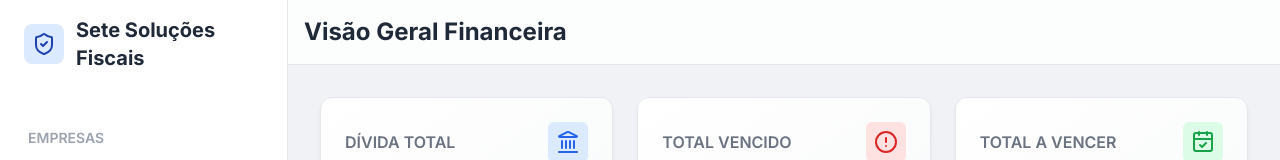
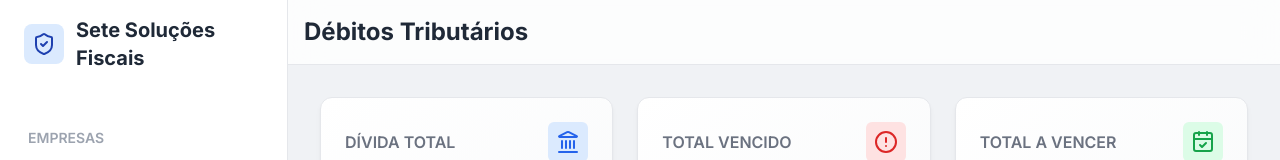
Before and after one commit to jiji465/D-BITOS---GRUPO-AVANTGARDE, a plain HTML site: page index.html in a window 1280 px wide. Shown: the top 160 px of the page. Drawn offline with nearby package versions, Linux system fonts and the light colour scheme.

Commit message:
Update index.html

```diff
--- a/index.html
+++ b/index.html
@@ -141,7 +141,7 @@
 
     <div class="flex-1 flex flex-col">
         <header class="bg-white/80 backdrop-blur-lg border-b border-gray-200 p-4 flex justify-between items-center sticky top-0 z-10">
-             <h1 class="text-2xl font-bold text-gray-800">Visão Geral Financeira</h1>
+             <h1 class="text-2xl font-bold text-gray-800">Débitos Tributários</h1>
         </header>
 
         <main class="flex-1 p-8">
```
